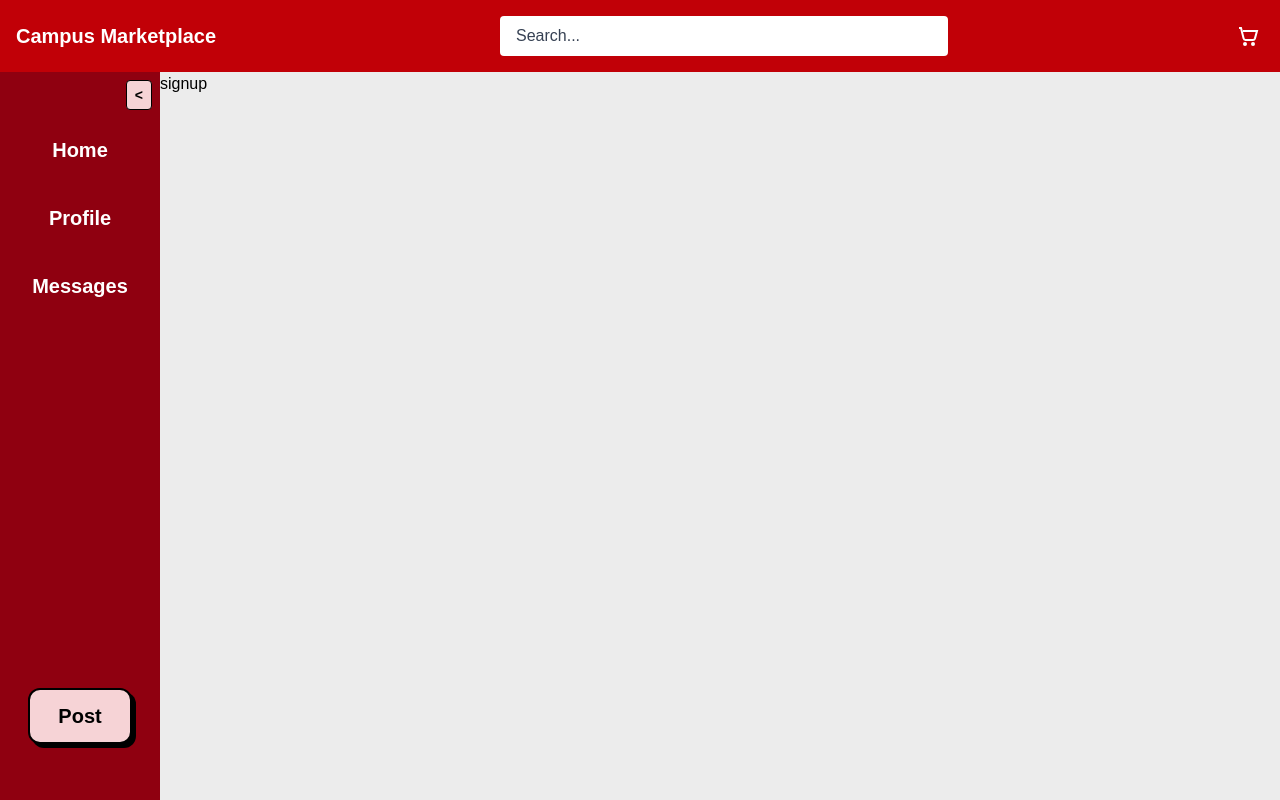
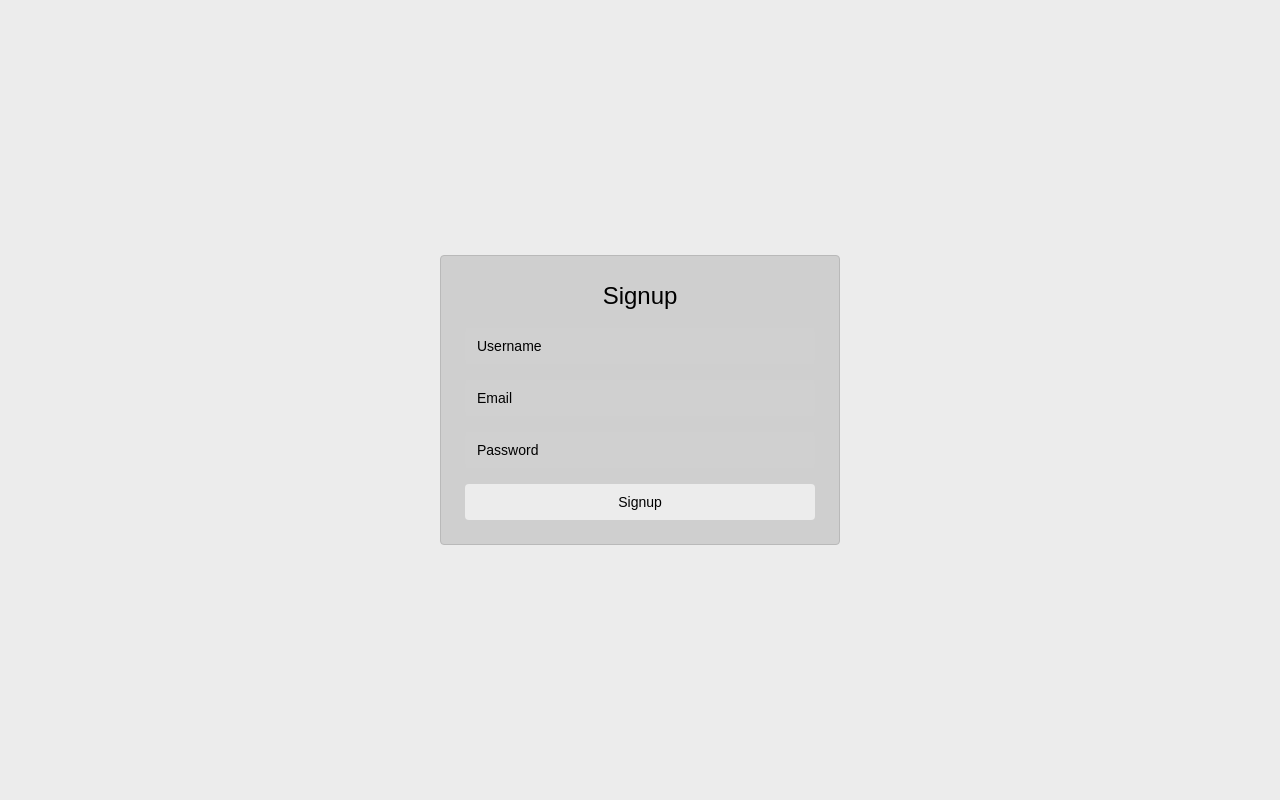
Before and after one commit to campus-marketplace-app/campus-marketplace, a React (Vite) app in the folder apps/web/: page /signup in a window 1280 px wide. Built offline with nearby package versions, Linux system fonts and the light colour scheme.

Commit message:
added page registering format on layout file& signup page functionally

```diff
--- a/apps/web/src/layouts/sidebar-layout.tsx
+++ b/apps/web/src/layouts/sidebar-layout.tsx
@@ -10,6 +10,7 @@ const getCurrentDateTimeLocal = () => {
 };
 
 export default function SidebarLayout() {
+    const [isRegistering, setIsRegistering] = useState(false);
     const [showForm, setShowForm] = useState(false);
     const [isSidebarOpen, setIsSidebarOpen] = useState(true);
     const [listingTitle, setListingTitle] = useState('LISTINGS.title');
@@ -42,10 +43,10 @@ export default function SidebarLayout() {
 
     return (
         <div className="flex flex-col h-screen">
-            <PageHeader />
+            {isRegistering ? <PageHeader /> : null}
 
             <div className="flex flex-1 overflow-hidden bg-[#ececec]">
-                <aside
+                {isRegistering ? <aside
                     className={`relative shrink-0 bg-[#8f0010] text-black transition-all duration-300 ${
                         isSidebarOpen ? 'w-36 sm:w-40' : 'w-16'
                     }`}
@@ -56,7 +57,7 @@ export default function SidebarLayout() {
                         openPostForm={() => setShowForm(true)}
                         location={location}
                     />
-                </aside>
+                </aside> : null}
 
                 <main className="flex-1 overflow-auto">
                     <Outlet />
--- a/apps/web/src/pages/signup.tsx
+++ b/apps/web/src/pages/signup.tsx
@@ -1,7 +1,32 @@
 export default function Signup() {
     return (
-        <p>
-            signup
-        </p>
+        <section className="flex h-full w-full items-center justify-center">
+            <div className="w-[400px] rounded border border-[#b9b9b9] bg-[#cfcfcf] p-6">
+                <h1 className="mb-4 text-center text-2xl text-black">Signup</h1>
+                <form className="flex flex-col gap-4">
+                    <input
+                        type="text"
+                        placeholder="Username"
+                        className="rounded bg-[#d0d0d0] px-3 py-2 text-sm text-black outline-none placeholder:text-black"
+                    />
+                    <input
+                        type="email"
+                        placeholder="Email"
+                        className="rounded bg-[#d0d0d0] px-3 py-2 text-sm text-black outline-none placeholder:text-black"
+                    />
+                    <input
+                        type="password"
+                        placeholder="Password"
+                        className="rounded bg-[#d0d0d0] px-3 py-2 text-sm text-black outline-none placeholder:text-black"
+                    />
+                    <button
+                        type="submit"
+                        className="rounded bg-[#ececec] px-3 py-2 text-sm text-black hover:bg-[#d8d8d8]"
+                    >
+                        Signup
+                    </button>
+                </form>
+            </div>
+        </section>
     );
 }
```
